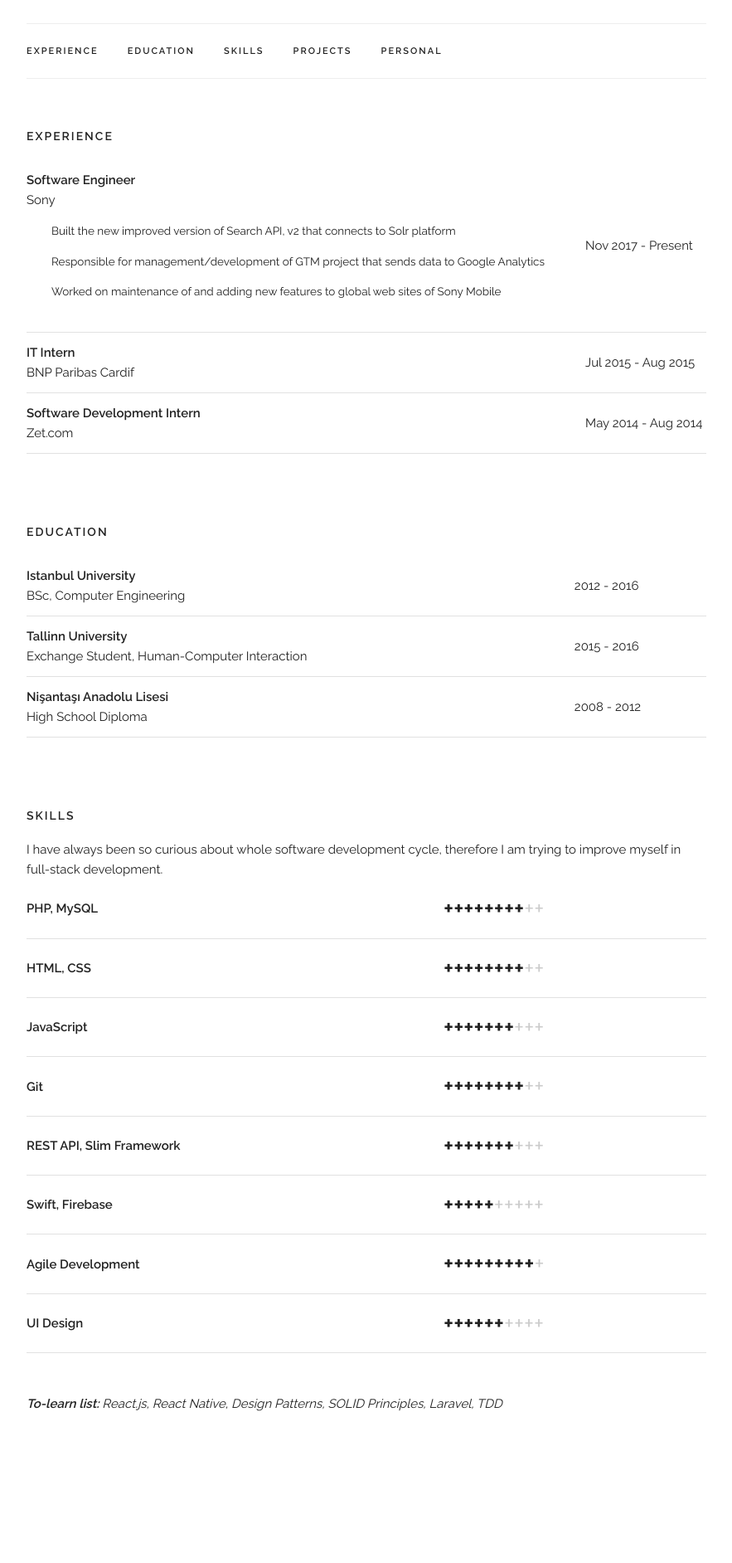
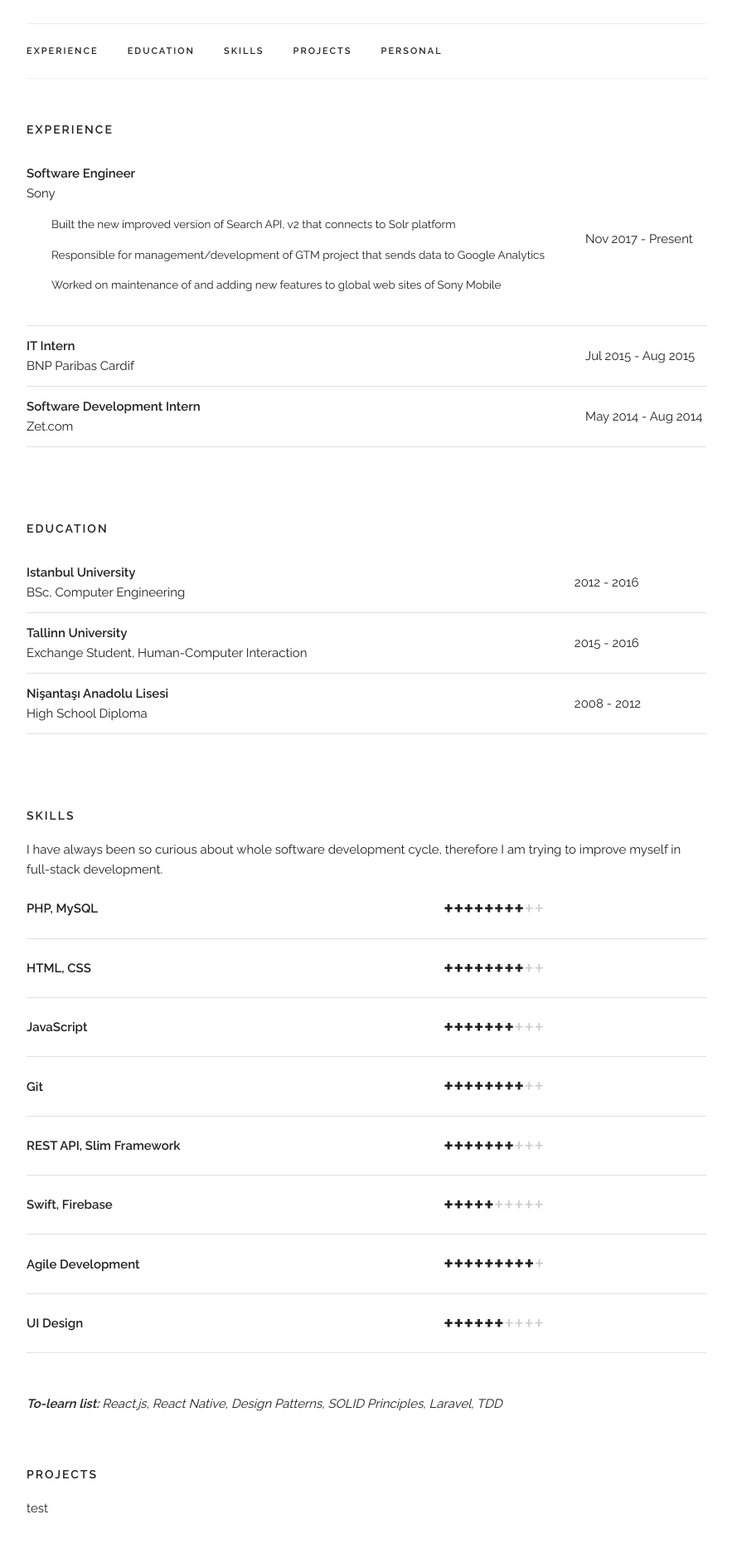
Before and after one commit to ebru/ebrukaya.me, a PHP site: page / in a window 1280 px wide. Shown: the part 544-2428 px from the top of the page at 83% size, without its empty margins (198-1081 px from the left). After the commit the page ends 2368 px from the top, so only its background shows below. Run offline with PHP 8.4, Linux system fonts and the light colour scheme; some libraries are stand-ins or nearby versions.

Commit message:
code structure is fixed

```diff
--- a/css/style.css
+++ b/css/style.css
@@ -29,7 +29,7 @@
     letter-spacing: .2rem;
     font-weight: 600; }
 .docs-section {
-    padding: 4rem 0;
+    padding: 2rem 0;
     margin-bottom: 0;}
 .value-img {
     display: block;
@@ -111,7 +111,7 @@
     .example-grid .columns {
       margin-bottom: 1.5rem; }
     .docs-section {
-      padding: 6rem 0; }
+      padding: 3.2rem 0; }
     .example-send-yourself-copy {
       float: right;
       margin-top: 12px; }
@@ -136,7 +136,8 @@
       background: #fff;
       z-index: 99;
       border-top: 1px solid #eee;
-      border-bottom: 1px solid #eee; }
+      border-bottom: 1px solid #eee;
+      margin-bottom: 20px; }
     .navbar-spacer {
       display: none; }
     .navbar > .container {
--- a/index.php
+++ b/index.php
@@ -97,6 +97,7 @@
                         </tbody>
                     </table>
                 </div>
+            </div>
             <!-- Education section -->
             <div class="docs-section" id="education">
                 <h3 class="docs-header">Education</h3>
@@ -126,6 +127,7 @@
                             </tr>
                         </tbody>
                     </table>
+                </div>
             </div>
             <!-- Skills section -->
             <div class="docs-section" id="skills">
@@ -193,11 +195,14 @@
                 <br />
                 <em><b>To-learn list:</b> React.js, React Native, Design Patterns, SOLID Principles, Laravel, TDD</em>
             </div>
-
+            <!-- Projects section -->
+            <div class="docs-section" id="projects">
+              <h3 class="docs-header">Projects</h3>
+              <div class="docs-example">
+                  test
               </div>
             </div>
         </div>
     </div>
 </body>
-
 </html>
```
Lines whose indentation alone changed are shown as unchanged.
